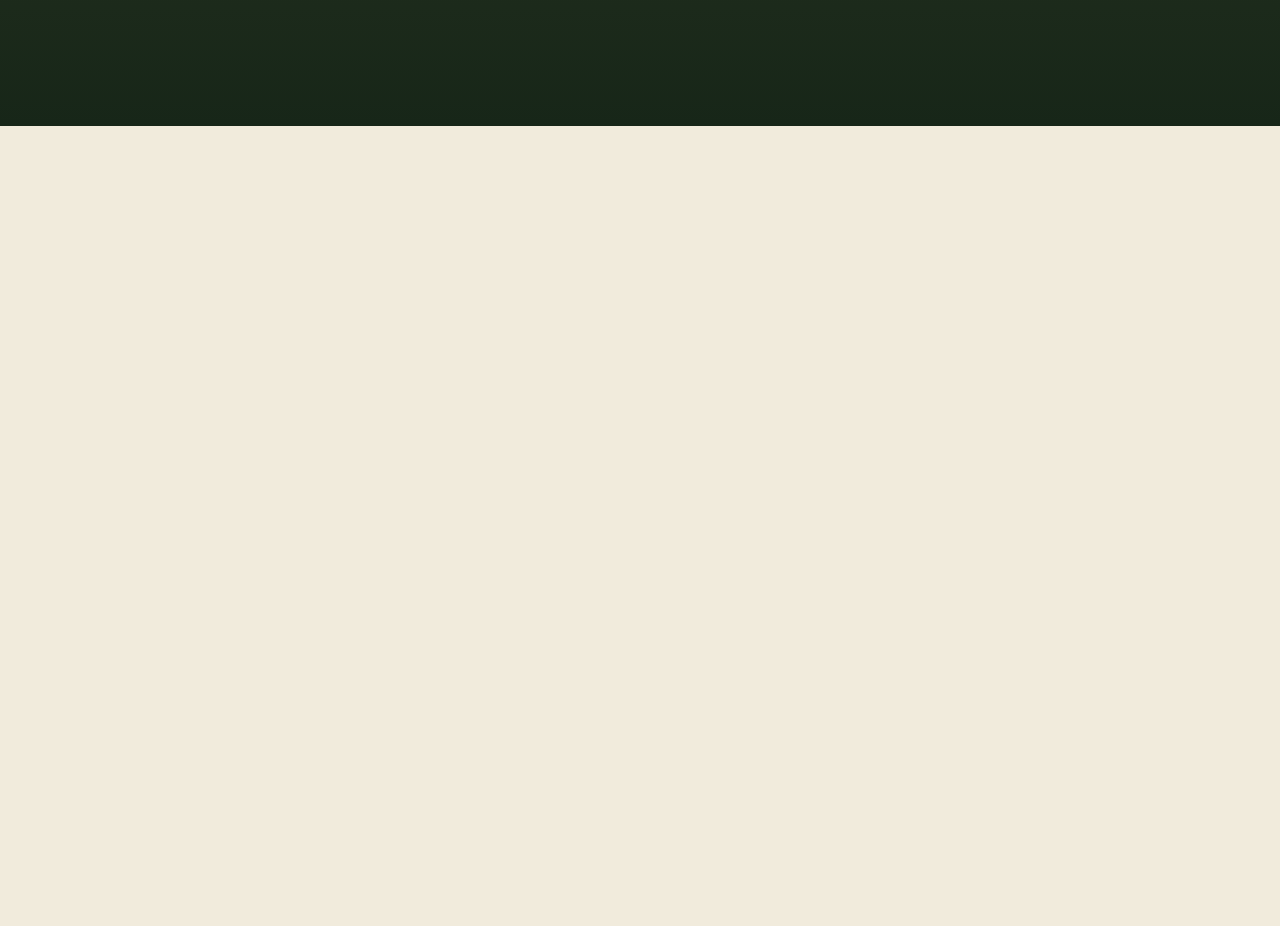
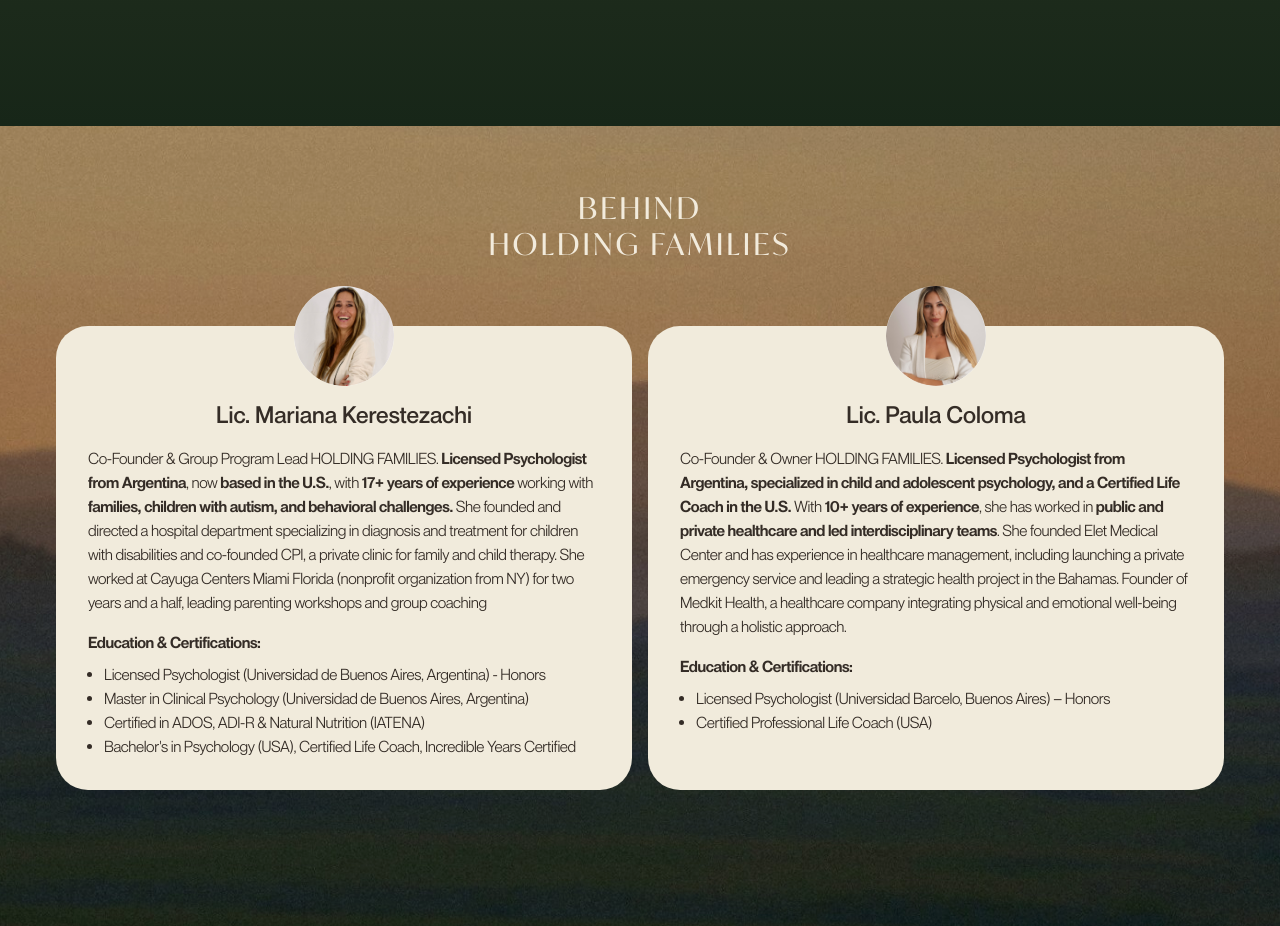
Before and after one commit to manuel-barreiro/holding-families, a Next.js app: page / in a window 1280 px wide. Shown: the part 3930-4856 px from the top of the page. Before the commit the page ends 4056 px from the top, so only its background shows below. Built offline with nearby package versions, Linux system fonts and the light colour scheme; what tailwindcss-animated would draw is missing.

Commit message:
who are we checkpoint

```diff
--- a/src/features/landing-page/LandingPage.tsx
+++ b/src/features/landing-page/LandingPage.tsx
@@ -7,6 +7,7 @@ import Hero from '@/features/landing-page/components/Hero'
 import Mission from '@/features/landing-page/components/Mission'
 import OurBrand from '@/features/landing-page/components/OurBrand'
 import OurServicesSection from './components/OurServices/OurServicesSection'
+import WhoAreWe from './components/WhoAreWe/WhoAreWe'
 
 export default function LandingPage (): React.JSX.Element {
   // Lenis smooth scroll
@@ -38,8 +39,7 @@ export default function LandingPage (): React.JSX.Element {
         <Mission />
         <OurBrand />
         <OurServicesSection />
-
-        {/* Add more sections here */}
+        <WhoAreWe />
 
       </main>
 
--- /dev/null
+++ b/src/features/landing-page/components/WhoAreWe/WhoAreWe.tsx
@@ -0,0 +1,63 @@
+'use client'
+import Image from 'next/image'
+import { useRef } from 'react'
+import { motion, useScroll, useTransform } from 'framer-motion'
+import WhoAreWeCard from '@/features/landing-page/components/WhoAreWe/components/WhoAreWeCard'
+import { whoAreWeData } from '@/features/landing-page/components/WhoAreWe/constants/who-are-we-data'
+
+export default function WhoAreWe (): React.JSX.Element {
+  const sectionRef = useRef(null)
+
+  const { scrollYProgress } = useScroll({
+    target: sectionRef,
+    offset: ['start end', 'end start']
+  })
+  const y = useTransform(scrollYProgress, [0, 1], ['-10%', '10%'])
+
+  return (
+    <section
+      ref={sectionRef}
+      id='home'
+      className='relative min-h-screen h-auto w-full overflow-hidden'
+    >
+      <motion.div className='absolute h-[110%] w-full' style={{ top: y }}>
+        {/* Image wrapper */}
+        <div className='relative h-full w-full'>
+          <Image
+            alt='CLIC Pilates Studio'
+            title='Pilates Studio'
+            src='/images/mountain_bg.jpg'
+            fill
+            priority
+            quality={100}
+            sizes='100vw'
+            className='object-cover object-top'
+          />
+
+          {/* Black overlay for better text visibility */}
+          <div className='absolute inset-0 bg-black/10' />
+        </div>
+      </motion.div>
+
+      {/* Content container - centered for all screen sizes */}
+      <div className='absolute inset-0 flex gap-16 h-full w-full flex-col items-center justify-start px-10 py-16'>
+
+        <h5 className='text-[#F2EBDC] font-ivy tracking-widest text-center text-3xl'>BEHIND <br /> HOLDING FAMILIES</h5>
+
+        <div className='flex flex-col md:flex-row items-center justify-evenly w-full'>
+          {whoAreWeData.map((person, index) => (
+            <WhoAreWeCard
+              key={index}
+              imageUrl={person.imageUrl}
+              name={person.name}
+              description={person.description}
+              education={person.education}
+            />
+          ))}
+        </div>
+
+      </div>
+
+    </section>
+  )
+}
--- /dev/null
+++ b/src/features/landing-page/components/WhoAreWe/components/WhoAreWeCard.tsx
@@ -0,0 +1,24 @@
+import Image from 'next/image'
+import React, { JSX } from 'react'
+
+interface WhoAreWeCardProps {
+  imageUrl: string
+  name: string
+  description: string | JSX.Element
+  education: string | JSX.Element
+}
+
+export default function WhoAreWeCard ({ imageUrl, name, description, education }: WhoAreWeCardProps): JSX.Element {
+  return (
+    <div className='rounded-4xl bg-cream hover:shadow-2xl transform transition-all duration-300 ease-in-out flex flex-col gap-4 p-8 relative max-w-xl h-full'>
+      <Image src={imageUrl} width={100} height={100} alt={name} className='rounded-full aspect-square absolute -top-10 left-1/2 -translate-x-1/2' />
+
+      <p className='font-semibold mt-10 text-center text-2xl'>{name}</p>
+
+      <div className='tracking-tight'>{description}</div>
+
+      <div className='tracking-tight'>{education}</div>
+
+    </div>
+  )
+}
--- /dev/null
+++ b/src/features/landing-page/components/WhoAreWe/constants/who-are-we-data.tsx
@@ -0,0 +1,42 @@
+export const whoAreWeData = [
+  {
+    imageUrl: '/images/mariana.jpg',
+    name: 'Lic. Mariana Kerestezachi',
+    description: (
+      <p>
+        Co-Founder & Group Program Lead HOLDING FAMILIES. <span className='font-bold'>Licensed Psychologist from Argentina</span>, now <span className='font-bold'>based in the U.S.</span>, with <span className='font-bold'>17+ years of experience</span> working with <span className='font-bold'>families, children with autism, and behavioral challenges.</span> She founded and directed a hospital department specializing in diagnosis and treatment for children with disabilities and co-founded CPI, a private clinic for family and child therapy. She worked at Cayuga Centers Miami Florida (nonprofit organization from NY) for two years and a half, leading parenting workshops and group coaching
+      </p>
+    ),
+    education: (
+      <div className='text-justify'>
+        <span className='font-bold'>Education & Certifications:</span>
+        <ul className='list-disc pl-4 mt-2'>
+          <li>Licensed Psychologist (Universidad de Buenos Aires, Argentina) - Honors</li>
+          <li>Master in Clinical Psychology (Universidad de Buenos Aires, Argentina)</li>
+          <li>Certified in ADOS, ADI-R & Natural Nutrition (IATENA)</li>
+          <li>Bachelor's in Psychology (USA), Certified Life Coach, Incredible Years Certified</li>
+        </ul>
+      </div>
+    )
+
+  },
+  {
+    imageUrl: '/images/paula.jpg',
+    name: 'Lic. Paula Coloma',
+    description: (
+      <p>
+        Co-Founder & Owner HOLDING FAMILIES.  <span className='font-bold'>Licensed Psychologist from Argentina, specialized in child and adolescent psychology, and a Certified Life Coach in the U.S.</span> With <span className='font-bold'>10+ years of experience</span>, she has worked in <span className='font-bold'>public and private healthcare and led interdisciplinary teams</span>. She founded Elet Medical Center and has experience in healthcare management, including launching a private emergency service and leading a strategic health project in the Bahamas. Founder of Medkit Health, a healthcare company integrating physical and emotional well-being through a holistic approach.
+      </p>
+    ),
+    education: (
+      <div className='text-justify'>
+        <span className='font-bold'>Education & Certifications:</span>
+        <ul className='list-disc pl-4 mt-2'>
+          <li>Licensed Psychologist (Universidad Barcelo, Buenos Aires) – Honors</li>
+          <li>Certified Professional Life Coach (USA)</li>
+        </ul>
+      </div>
+    )
+
+  }
+]
```
Also changed, not shown: public/images/mountain_bg.jpg.
